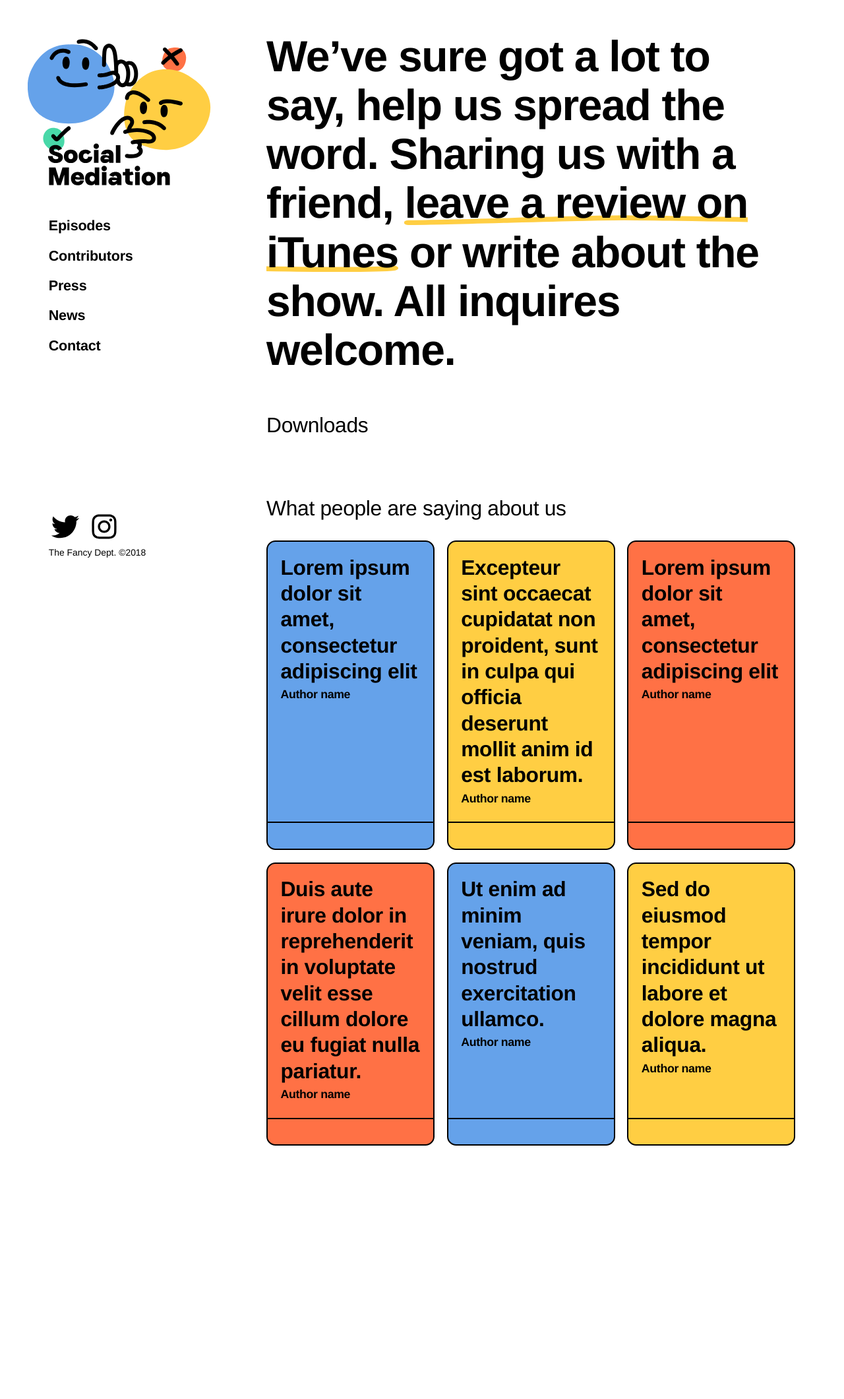
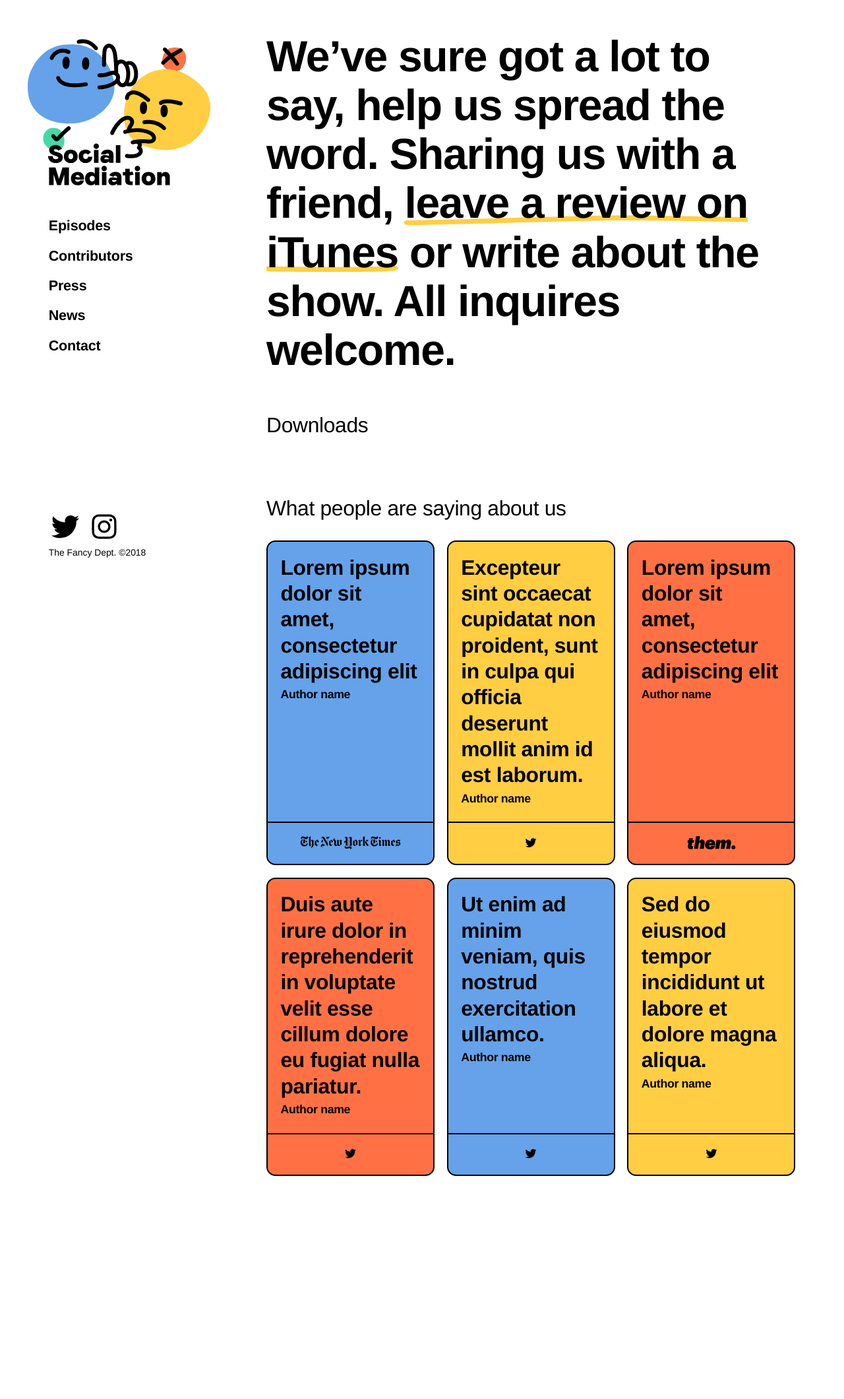
Before and after one commit to jacksonthatsme/social-mediation, a Jekyll site: the page built from press.markdown, in a window 1280 px wide. Shown: the whole page at 66% size. Built offline with Jekyll 4.4.1, drawn with Linux system fonts in a browser that asks for light colours; some web fonts are replaced; before the commit the page ends 2074 px from its top, so only the background shows below that.

```diff
--- a/_includes/mention-block.html
+++ b/_includes/mention-block.html
@@ -1,5 +1,7 @@
 <a class="mention-block" href="{{ include.url }}">
   <div class="mention-block__headline">{{ include.headline }}</div>
   <div class="mention-block__author">{{ include.author }}</div>
-  <img class="mention-block__logo" src="{{ include.logo }}" alt="">
+  <div class="mention-block__attribution">
+    <img class="mention-block__logo" src="{{ include.logo }}" alt="">
+  </div>
 </a>
--- a/assets/css/main.css
+++ b/assets/css/main.css
@@ -1677,31 +1677,31 @@
       @media screen and (min-width: 1400px) {
         .mention-block__author {
           line-height: 32px; } }
-  .mention-block__logo {
+  .mention-block__attribution {
     border-top: 2px solid black;
     grid-row: 4 / 5; }
-    .mention-block__logo {
+    .mention-block__attribution {
       padding-left: 15px;
       padding-right: 15px;
       padding-top: 15px;
       padding-bottom: 15px; }
       @media screen and (min-width: 320px) {
-        .mention-block__logo {
+        .mention-block__attribution {
           padding-left: calc(0.46296vw + 13.51852px);
           padding-right: calc(0.46296vw + 13.51852px);
           padding-top: calc(0.46296vw + 13.51852px);
           padding-bottom: calc(0.46296vw + 13.51852px); } }
       @media screen and (min-width: 1400px) {
-        .mention-block__logo {
+        .mention-block__attribution {
           padding-left: 20px;
           padding-right: 20px;
           padding-top: 20px;
           padding-bottom: 20px; } }
   .mention-block__logo {
-      height: 15px; }
+    height: 20px; }
     @media screen and (min-width: 320px) {
       .mention-block__logo {
-          height: calc(0.46296vw + 13.51852px); } }
+        height: calc(0vw + 20px); } }
     @media screen and (min-width: 1400px) {
       .mention-block__logo {
         height: 20px; } }
--- a/assets/scss/06-components/_components.mention-block.scss
+++ b/assets/scss/06-components/_components.mention-block.scss
@@ -18,11 +18,13 @@
     @include type-size--R;
   }
 
-  &__logo {
+  &__attribution {
     border-top: 2px solid black;
     @include fluid-property((padding-left, padding-right, padding-top, padding-bottom), 15px, 20px);
-    @include fluid-property(height, 15px, 20px);
     grid-row: 4 / 5;
+  }
+  &__logo {
+    @include fluid-property(height, 20px, 20px);
   }
 
   &:nth-child(3n+3) {
--- a/assets/scss/main.scss
+++ b/assets/scss/main.scss
@@ -76,4 +76,4 @@
 //
 //===============================
 
-@import "07-scratchpads/scratchpads.footer";
+//@import "07-scratchpads/scratchpads.footer";
```
Also changed, not shown: assets/scss/07-scratchpads/_scratchpads.footer.scss (added). Lines whose indentation alone changed are shown as unchanged.
